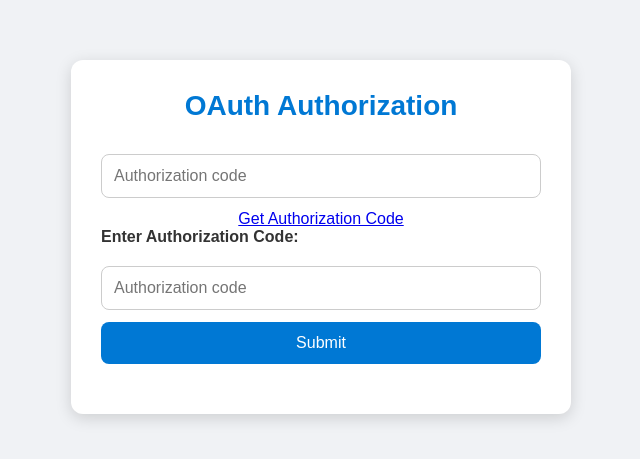
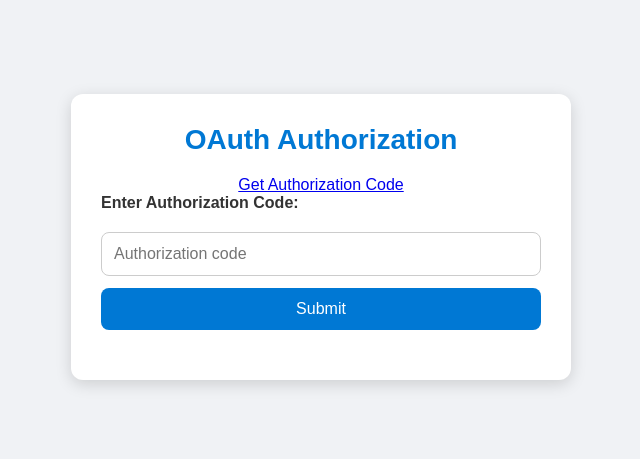
Before and after one commit to ironweb10/-----------------, a website: page index.html in a window 1280 px wide. Shown: the part 163-622 px from the top of the page, without its empty margins (319-959 px from the left). Drawn offline with Linux system fonts and the light colour scheme.

Commit message:
Update index.html

```diff
--- a/index.html
+++ b/index.html
@@ -168,7 +168,7 @@
     <div class="container">
         <h1>OAuth Authorization</h1>
 
-<input type="text" id="authCode" placeholder="Authorization code" />
+
 <p><a href="https://www.epicgames.com/id/api/redirect?clientId=3f69e56c7649492c8cc29f1af08a8a12&responseType=code" target="_blank">Get Authorization Code</a></p>
 <label for="authCode">Enter Authorization Code:</label>
         <input type="text" id="authCode" placeholder="Authorization code" />
```
